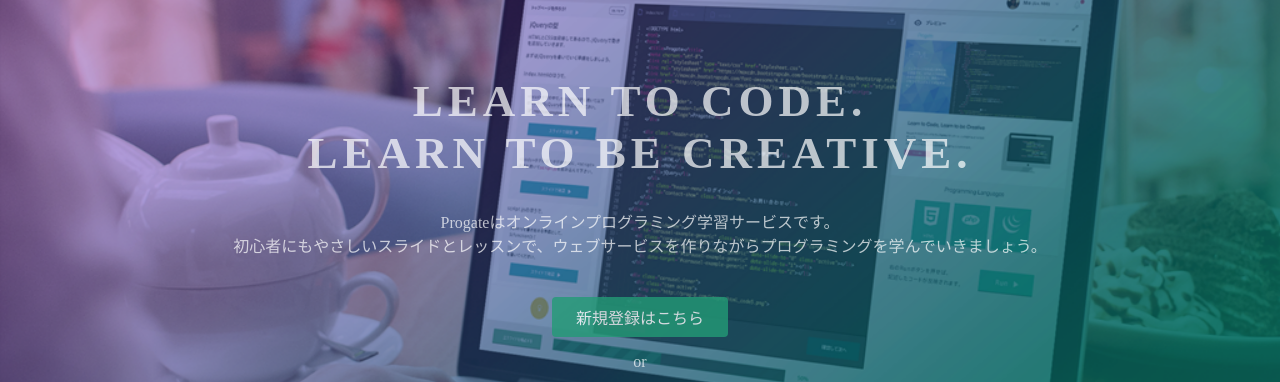
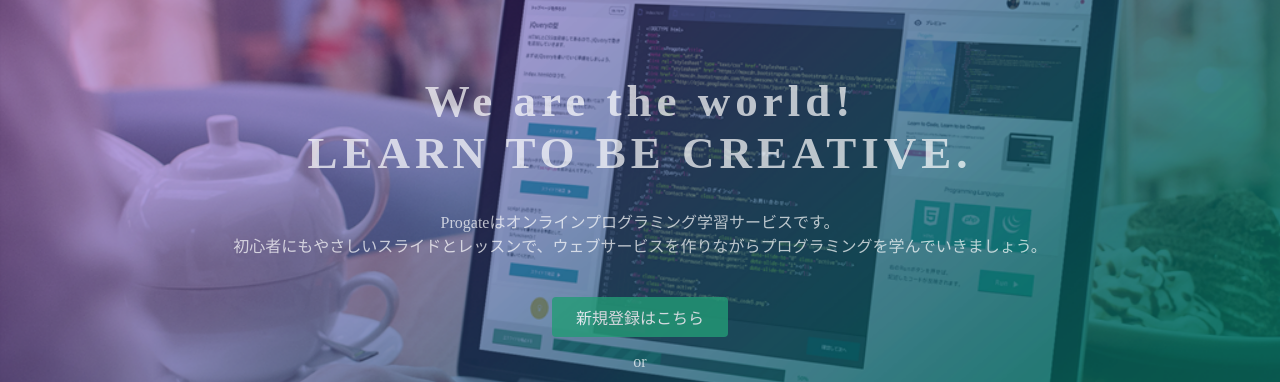
Before and after one commit to AZUKI-BAR-GIT/AZUKI-BAR-GIT.github.io, a plain HTML site: page index.html in a window 1280 px wide. Shown: the part 135-517 px from the top of the page. Drawn offline with Linux system fonts and the light colour scheme.

Commit message:
Update index.html

```diff
--- a/index.html
+++ b/index.html
@@ -23,7 +23,7 @@
   </header>
   <div class="top-wrapper">
     <div class="container">
-      <h1>LEARN TO CODE.<br>LEARN TO BE CREATIVE.</h1>
+      <h1>We are the world!<br>LEARN TO BE CREATIVE.</h1>
       <p>Progateはオンラインプログラミング学習サービスです。<br>初心者にもやさしいスライドとレッスンで、ウェブサービスを作りながらプログラミングを学んでいきましょう。</p>
       <div class="btn-wrapper">
         <a href="#" class="btn signup">新規登録はこちら</a>
```
